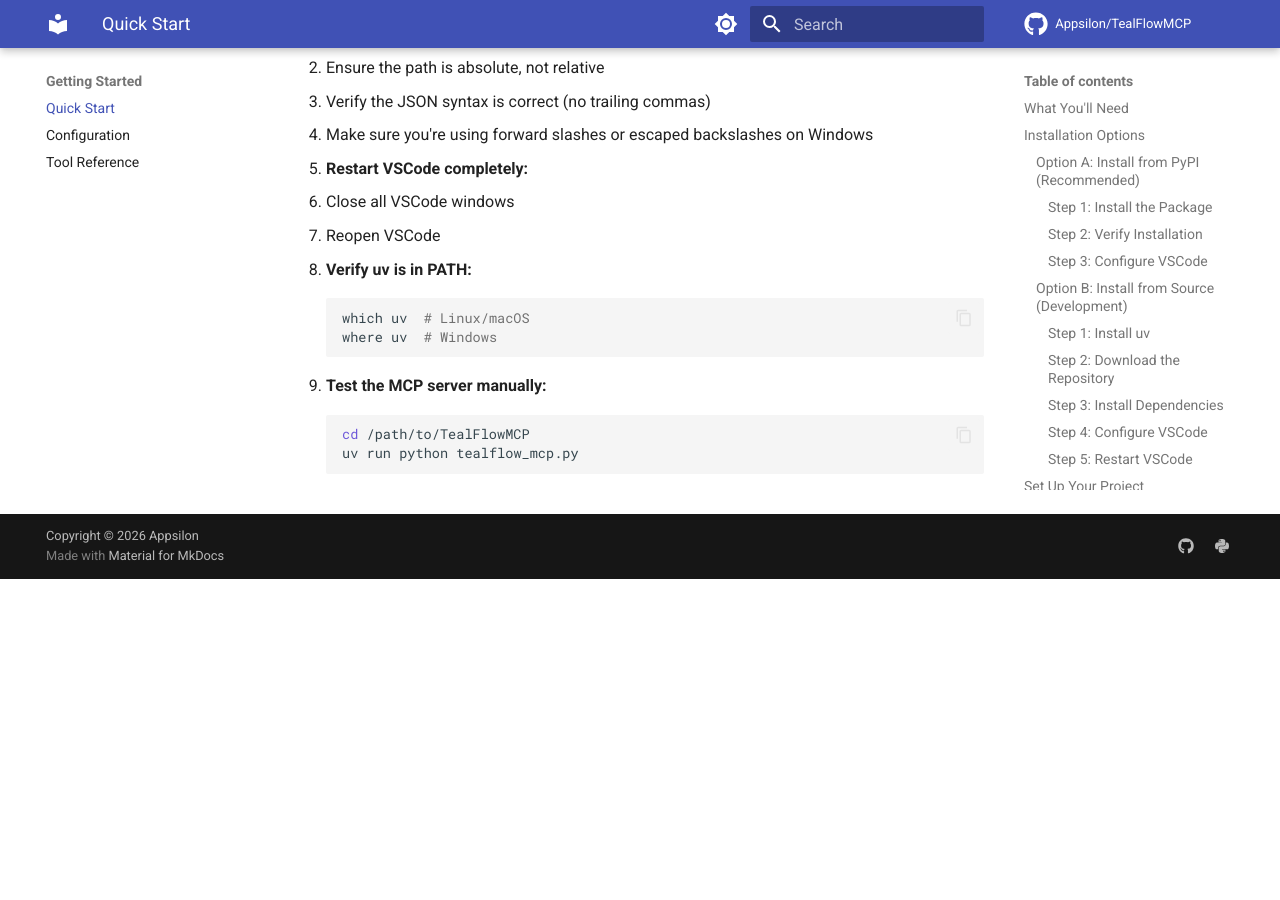
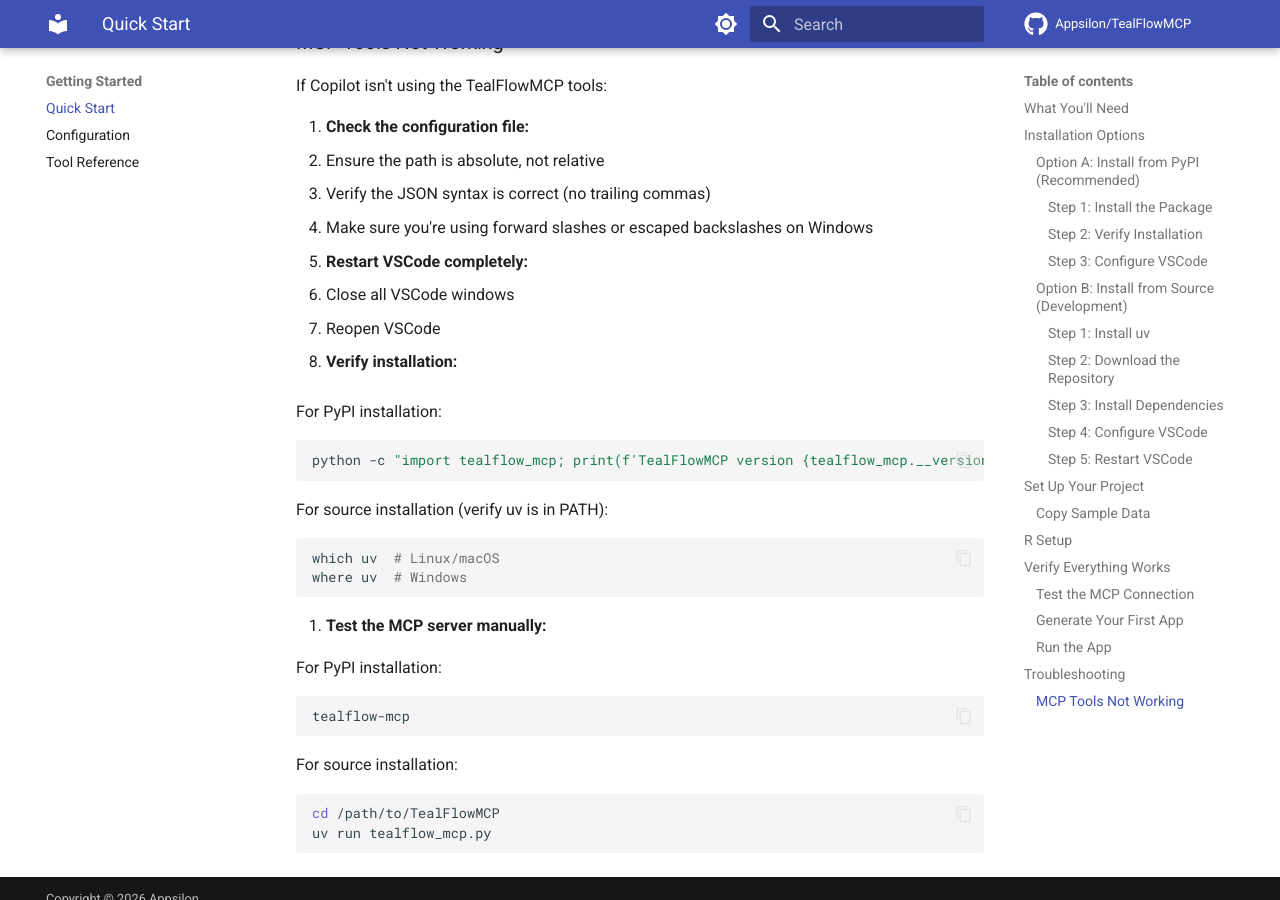
Before and after one commit to Appsilon/TealFlowMCP, an MkDocs documentation site: the page built from docs/QUICKSTART.md, in a window 1280 px wide and 900 px high, scrolled down 4349 px. Built offline with MkDocs 1.6.1 and Material for MkDocs 9.7.7, drawn with Linux system fonts in a browser that asks for light colours; comment, search, counter and statistics services are not loaded; the version menu is left out; before the commit the page ends 4928 px from its top, so only the background shows below that; some of the changed text lies outside the part shown.

Commit message:
docs: Update installation guide in the readme.

````diff
--- a/docs/QUICKSTART.md
+++ b/docs/QUICKSTART.md
@@ -132,7 +132,9 @@
 
 ### Copy Sample Data
 
-Copy the sample clinical trial datasets from TealFlowMCP to your project:
+**For PyPI installation:** The sample datasets are included in the package and can be accessed programmatically, or you can download them from the [GitHub repository](https://github.com/Appsilon/TealFlowMCP/tree/main/sample_data).
+
+**For source installation:** Copy the sample clinical trial datasets from TealFlowMCP to your project:
 
 ```bash
 cp -r /path/to/TealFlowMCP/sample_data ./
@@ -199,14 +201,28 @@
    - Close all VSCode windows
    - Reopen VSCode
 
-3. **Verify uv is in PATH:**
+3. **Verify installation:**
+
+   For PyPI installation:
+   ```bash
+   python -c "import tealflow_mcp; print(f'TealFlowMCP version {tealflow_mcp.__version__}')"
+   ```
+
+   For source installation (verify uv is in PATH):
    ```bash
    which uv  # Linux/macOS
    where uv  # Windows
    ```
 
 4. **Test the MCP server manually:**
+
+   For PyPI installation:
+   ```bash
+   tealflow-mcp
+   ```
+
+   For source installation:
    ```bash
    cd /path/to/TealFlowMCP
-   uv run python tealflow_mcp.py
+   uv run tealflow_mcp.py
    ```
--- a/pyproject.toml
+++ b/pyproject.toml
@@ -4,7 +4,7 @@
 
 [project]
 name = "tealflow-mcp"
-version = "0.1.3"
+version = "0.1.3.post1"
 description = "MCP server for discovering, understanding, and generating Teal R Shiny applications for clinical trial data analysis"
 readme = "README.md"
 requires-python = ">=3.10"
--- a/tealflow_mcp/__init__.py
+++ b/tealflow_mcp/__init__.py
@@ -13,7 +13,7 @@
 - Generating R code for Teal apps
 """
 
-__version__ = "0.1.3"
+__version__ = "0.1.3.post1"
 
 from .core import PackageFilter, ResponseFormat
 from .models import (
````
Also changed, not shown: README.md (+12 -2 lines).
